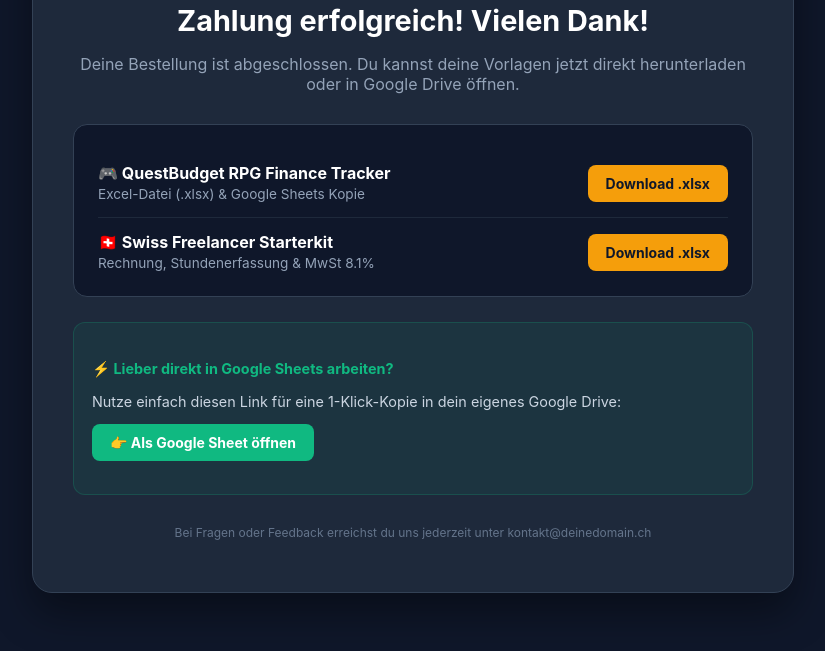
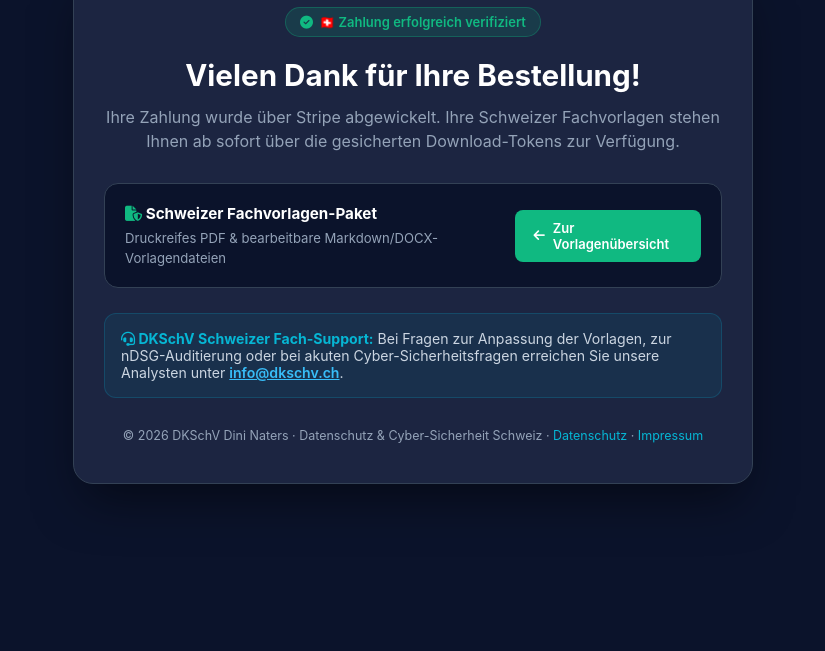
Before and after one commit to piWer696/dkschv-website, a website: page shop/danke.html in a window 1280 px wide. Shown: the part 175-826 px from the top of the page, without its empty margins (227-1052 px from the left). After the commit the page ends 800 px from the top, so only its background shows below. Drawn offline with Linux system fonts and the light colour scheme.

Commit message:
auto-save: 2026-11-25 08:00:33 [danke.html]

```diff
--- a/shop/danke.html
+++ b/shop/danke.html
@@ -3,53 +3,69 @@
 <head>
   <meta charset="UTF-8">
   <meta name="viewport" content="width=device-width, initial-scale=1.0">
-    <title>Vielen Dank für deinen Kauf! · Digital Chrüsimüsi</title>
+  <title>Zahlung erfolgreich · DKSchV Schweizer Fachvorlagen</title>
+  <link rel="stylesheet" href="https://cdnjs.cloudflare.com/ajax/libs/font-awesome/6.4.0/css/all.min.css">
   <style>
     :root {
-            --bg-base: #0F172A;
-            --bg-card: #1E293B;
+      --bg-base: #0B132B;
+      --bg-card: #1C2541;
       --text-main: #F8FAFC;
       --text-muted: #94A3B8;
-            --accent-gold: #F59E0B;
-            --accent-green: #10B981;
+      --accent-emerald: #10B981;
+      --accent-cyan: #06B6D4;
       --border-color: #334155;
     }
+    * { box-sizing: border-box; margin: 0; padding: 0; }
     body {
-            font-family: -apple-system, BlinkMacSystemFont, 'Segoe UI', Roboto, sans-serif;
+      font-family: -apple-system, BlinkMacSystemFont, 'Segoe UI', Roboto, Helvetica, Arial, sans-serif;
       background-color: var(--bg-base);
       color: var(--text-main);
-            padding: 50px 20px;
+      padding: 40px 20px;
       display: flex;
       justify-content: center;
+      align-items: center;
+      min-height: 100vh;
     }
     .container {
       max-width: 680px;
+      width: 100%;
       background: var(--bg-card);
       border: 1px solid var(--border-color);
       border-radius: 20px;
-            padding: 40px;
-            box-shadow: 0 20px 40px rgba(0,0,0,0.4);
+      padding: 40px 30px;
+      box-shadow: 0 25px 50px -12px rgba(0,0,0,0.5);
       text-align: center;
     }
-        .success-icon {
-            font-size: 50px;
-            margin-bottom: 15px;
+    .badge {
+      display: inline-flex;
+      align-items: center;
+      gap: 6px;
+      background: rgba(16, 185, 129, 0.15);
+      color: var(--accent-emerald);
+      border: 1px solid rgba(16, 185, 129, 0.3);
+      padding: 6px 14px;
+      border-radius: 9999px;
+      font-size: 13px;
+      font-weight: 600;
+      margin-bottom: 20px;
     }
     h1 {
+      font-size: 1.85rem;
+      font-weight: 700;
+      margin-bottom: 12px;
       color: #FFFFFF;
-            font-size: 1.8rem;
-            margin-bottom: 10px;
     }
     p.sub {
       color: var(--text-muted);
       margin-bottom: 30px;
       font-size: 1rem;
+      line-height: 1.5;
     }
     .download-box {
-            background: #0F172A;
+      background: #0B132B;
       border: 1px solid var(--border-color);
       border-radius: 14px;
-            padding: 24px;
+      padding: 20px;
       margin-bottom: 25px;
       text-align: left;
     }
@@ -57,95 +73,110 @@
       display: flex;
       justify-content: space-between;
       align-items: center;
-            padding: 14px 0;
-            border-bottom: 1px solid #1E293B;
+      padding: 16px 0;
+      border-bottom: 1px solid rgba(255,255,255,0.06);
     }
     .download-item:last-child {
       border-bottom: none;
       padding-bottom: 0;
     }
+    .download-item:first-child {
+      padding-top: 0;
+    }
     .item-info strong {
       display: block;
       color: #FFFFFF;
-            font-size: 1rem;
+      font-size: 0.95rem;
+      margin-bottom: 4px;
     }
     .item-info span {
       color: var(--text-muted);
-            font-size: 0.85rem;
+      font-size: 0.82rem;
     }
-        .btn-action {
-            background: var(--accent-gold);
-            color: #0F172A;
-            font-weight: 700;
-            font-size: 14px;
+    .btn-download {
+      display: inline-flex;
+      align-items: center;
+      gap: 8px;
+      background: var(--accent-emerald);
+      color: #FFFFFF;
+      font-weight: 600;
+      font-size: 13px;
       padding: 10px 18px;
       border-radius: 8px;
       text-decoration: none;
-            display: inline-block;
+      transition: all 0.2s ease;
     }
-        .btn-green {
-            background: var(--accent-green);
-            color: #FFFFFF;
+    .btn-download:hover {
+      background: #059669;
+      transform: translateY(-1px);
     }
-        .instructions {
+    .support-note {
+      background: rgba(6, 182, 212, 0.08);
+      border: 1px solid rgba(6, 182, 212, 0.2);
+      border-radius: 12px;
+      padding: 16px;
+      margin-top: 25px;
+      font-size: 0.88rem;
+      color: #CBD5E1;
       text-align: left;
-            background: rgba(16, 185, 129, 0.08);
-            border: 1px solid rgba(16, 185, 129, 0.2);
-            border-radius: 12px;
-            padding: 18px;
-            margin-top: 25px;
-            font-size: 0.9rem;
-            color: #CBD5E1;
     }
-        .instructions h4 {
-            color: var(--accent-green);
-            margin-bottom: 8px;
+    .support-note strong { color: var(--accent-cyan); }
+    .footer-links {
+      margin-top: 30px;
+      font-size: 12.5px;
+      color: var(--text-muted);
     }
+    .footer-links a {
+      color: var(--accent-cyan);
+      text-decoration: none;
+    }
+    .footer-links a:hover { text-decoration: underline; }
   </style>
 </head>
 <body>
 
 <div class="container">
-    <div class="success-icon">🎉🪙</div>
-    <h1>Zahlung erfolgreich! Vielen Dank!</h1>
-    <p class="sub">Deine Bestellung ist abgeschlossen. Du kannst deine Vorlagen jetzt direkt herunterladen oder in Google Drive öffnen.</p>
+  <div class="badge">
+    <i class="fa-solid fa-circle-check"></i> 🇨🇭 Zahlung erfolgreich verifiziert
+  </div>
+  <h1>Vielen Dank für Ihre Bestellung!</h1>
+  <p class="sub">
+    Ihre Zahlung wurde über Stripe abgewickelt. Ihre Schweizer Fachvorlagen stehen Ihnen ab sofort
+    über die gesicherten Download-Tokens zur Verfügung.
+  </p>
 
-    <div class="download-box">
-        <!-- DOWNLOAD 1 -->
+  <div class="download-box" id="downloadContainer">
     <div class="download-item">
       <div class="item-info">
-                <strong>🎮 QuestBudget RPG Finance Tracker</strong>
-                <span>Excel-Datei (.xlsx) & Google Sheets Kopie</span>
+        <strong><i class="fa-solid fa-file-shield" style="color: #10B981;"></i> Schweizer Fachvorlagen-Paket</strong>
+        <span>Druckreifes PDF & bearbeitbare Markdown/DOCX-Vorlagendateien</span>
       </div>
       <div>
-                <a href="downloads/QuestBudget_RPG_Finance_Tracker.xlsx" download class="btn-action">Download .xlsx</a>
-            </div>
-        </div>
-
-        <!-- DOWNLOAD 2 -->
-        <div class="download-item">
-            <div class="item-info">
-                <strong>🇨🇭 Swiss Freelancer Starterkit</strong>
-                <span>Rechnung, Stundenerfassung & MwSt 8.1%</span>
-            </div>
-            <div>
-                <a href="downloads/Swiss_Freelancer_Starterkit_CHF.xlsx" download class="btn-action">Download .xlsx</a>
+        <a href="index.html" class="btn-download">
+          <i class="fa-solid fa-arrow-left"></i> Zur Vorlagenübersicht
+        </a>
       </div>
     </div>
   </div>
 
-    <div class="instructions">
-        <h4>⚡ Lieber direkt in Google Sheets arbeiten?</h4>
-        <p>Nutze einfach diesen Link für eine 1-Klick-Kopie in dein eigenes Google Drive:</p>
-        <p style="margin-top: 10px;">
-            <a href="DEIN_GOOGLE_SHEETS_LINK_HIER" target="_blank" class="btn-action btn-green">👉 Als Google Sheet öffnen</a>
-        </p>
+  <div class="support-note">
+    <strong><i class="fa-solid fa-headset"></i> DKSchV Schweizer Fach-Support:</strong>
+    Bei Fragen zur Anpassung der Vorlagen, zur nDSG-Auditierung oder bei akuten Cyber-Sicherheitsfragen
+    erreichen Sie unsere Analysten unter <a href="mailto:info@dkschv.ch" style="color: #38BDF8; font-weight: 600;">info@dkschv.ch</a>.
   </div>
 
-    <p style="margin-top: 30px; font-size: 12px; color: #64748B;">
-        Bei Fragen oder Feedback erreichst du uns jederzeit unter kontakt@deinedomain.ch
-    </p>
+  <div class="footer-links">
+    &copy; 2026 DKSchV Dini Naters · Datenschutz & Cyber-Sicherheit Schweiz · <a href="/datenschutz.html">Datenschutz</a> · <a href="/impressum.html">Impressum</a>
+  </div>
 </div>
 
+<script>
+  // Automatische Token-Auswertung falls über Stripe Checkout zurückgekehrt
+  const params = new URLSearchParams(window.location.search);
+  const sessionId = params.get('session_id');
+  if (sessionId) {
+    console.log("Stripe Checkout Session:", sessionId);
+  }
+</script>
 </body>
 </html>
```
Lines whose indentation alone changed are shown as unchanged.
